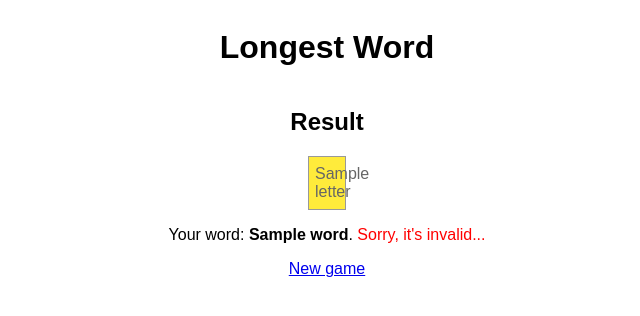
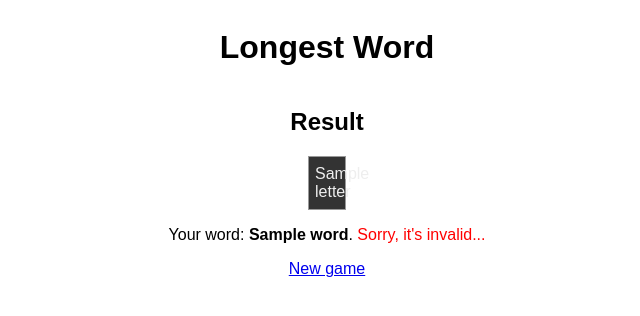
Before and after one commit to kiady-andria/longest-word, a Python web app: template templates/check.html in a window 1280 px wide. Shown: the top 316 px of the page, without its empty margins (313-953 px from the left). Run offline with Jinja, Linux system fonts and the light colour scheme; the template is opened without the code that fills it: most values are stand-ins (such as "Sample title", 1, 10 or a date in 2020).

Commit message:
Changed the letter background to black

```diff
--- a/static/style.css
+++ b/static/style.css
@@ -12,8 +12,8 @@ body {
   width: 24px;
   display: inline-block;
   text-align: center;
-  background-color: #FFEB3B;
-  color: #666;
+  background-color: #333;
+  color: #eee;
 }
 #form, #results {
   margin: 1em 0;
```
